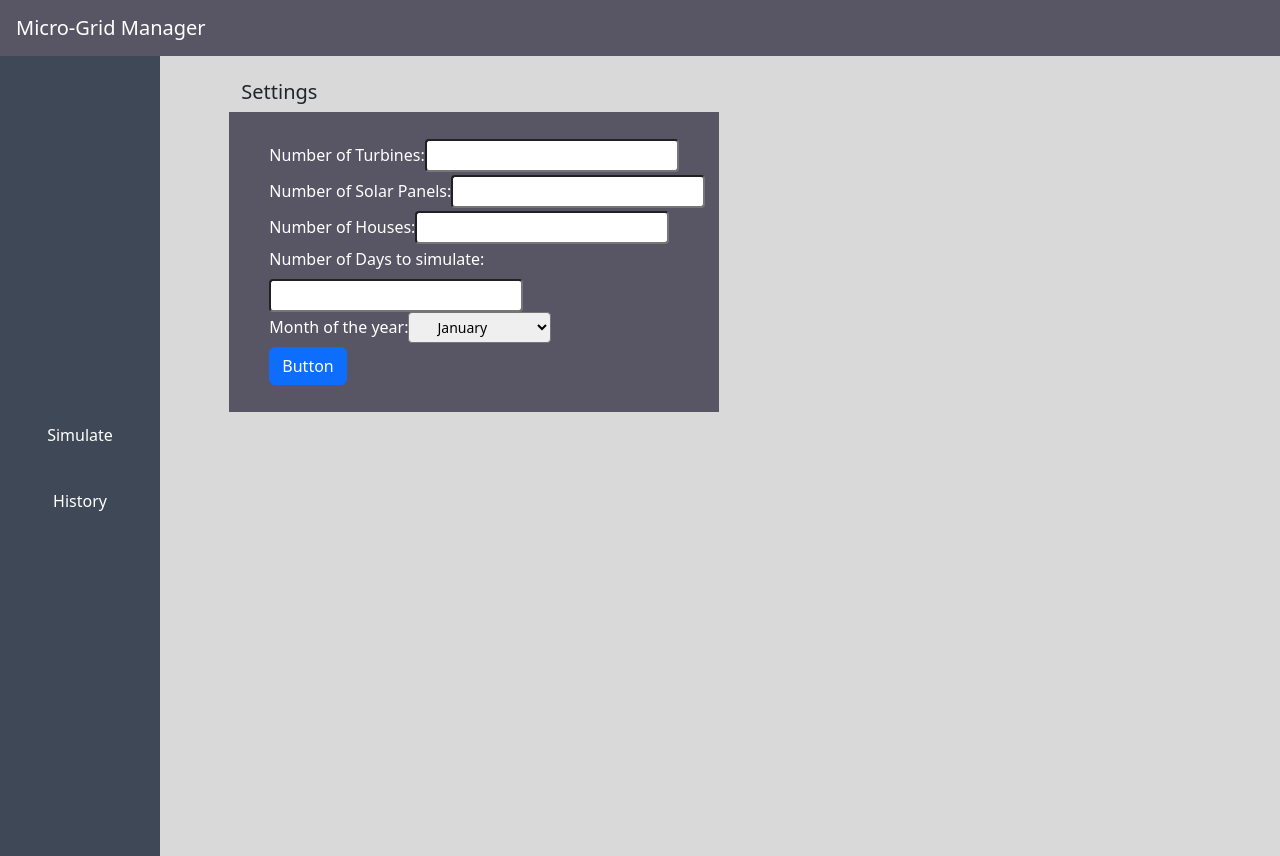
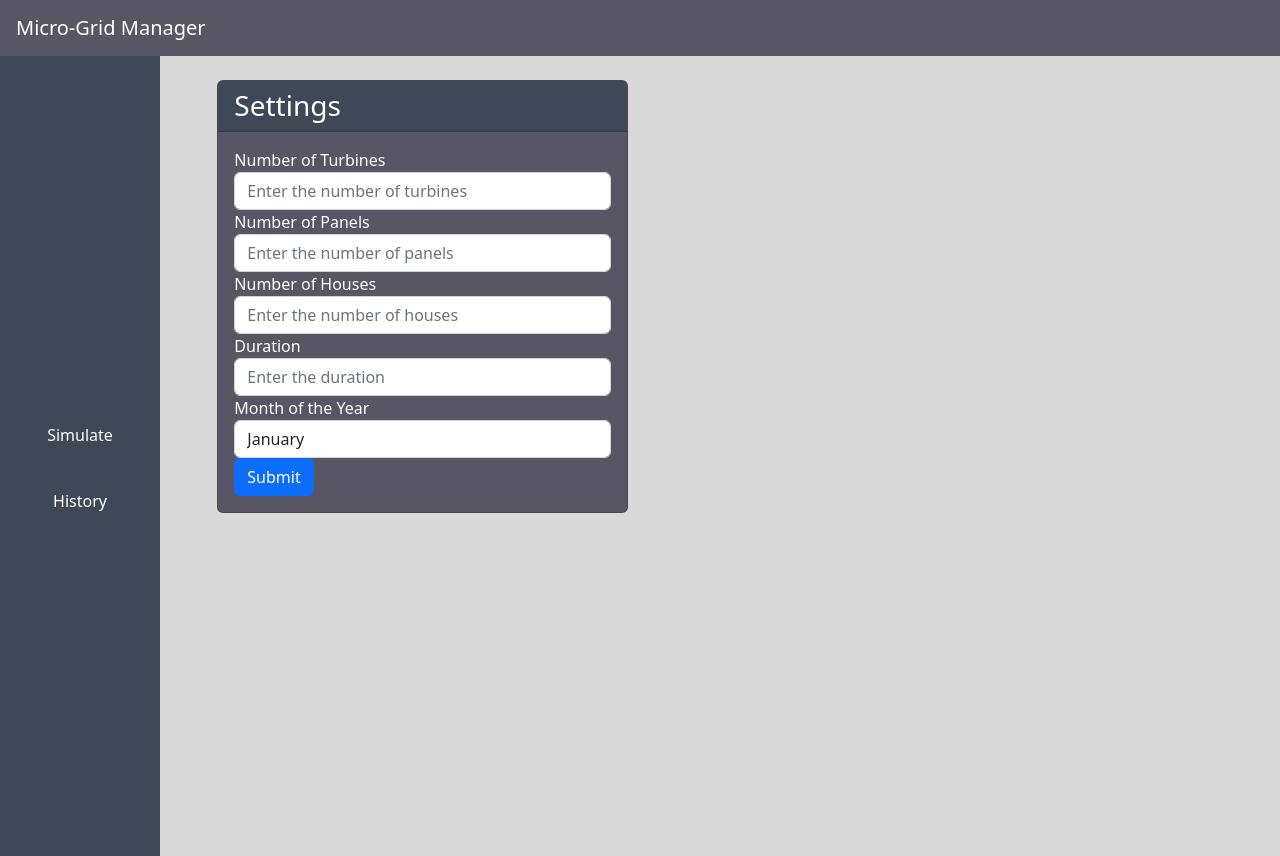
Before and after one commit to Luke270601/Micro-Grid-Management, a React (Create React App) app in the folder Micro-Grid Management/ClientApp/: page / in a window 1280 px wide. Built offline with nearby package versions, Linux system fonts and the light colour scheme.

Commit message:
fixed formatting on settings tab

```diff
--- a/Micro-Grid Management/ClientApp/src/css/custom.css
+++ b/Micro-Grid Management/ClientApp/src/css/custom.css
@@ -1,5 +1,3 @@
-
-
 .side-bar{
   align-content: center;
   width: 160px;
@@ -19,18 +17,15 @@ li{
   background: #D9D9D9;
 }
 
-form{
-  background: #585664;
-  width: 490px;
-  height: 300px;
-  padding-left: 40px;
-  color: white;
-  align-content: center;
-  display:grid;
+.card{
+background-color: #585664;
 }
 
-.h5{
-  background: #3F4856;
-  height: 30px;
-  width: 30px;
+.card-header{
+  color: white;
+  background-color: #3F4856;
 }
+
+label{
+  color: white;
+}
--- a/Micro-Grid Management/ClientApp/src/pages/Simulate.jsx
+++ b/Micro-Grid Management/ClientApp/src/pages/Simulate.jsx
@@ -5,9 +5,9 @@ import React from "react";
 export function Simulate() {
     function getSimData() {
         let duration = document.getElementById("duration").value
-        let turbineCount = document.getElementById("turbine-count").value
-        let panelCount = document.getElementById("panel-count").value
-        let houseCount = document.getElementById("house-count").value
+        let turbineCount = document.getElementById("turbines").value
+        let panelCount = document.getElementById("panels").value
+        let houseCount = document.getElementById("houses").value
 
         if (duration < 2 && turbineCount != null && panelCount != null && houseCount > 0) {
             $.getJSON("https://localhost:44314/api/Simulation?duration=" + duration + "&turbineCount=" + turbineCount +
@@ -34,22 +34,33 @@ export function Simulate() {
                 </div>
                 <div className={"col-4"}>
                     <br/>
-                    <div className={"container"}>
-                        <div className={"container"}>
-                            <h5>Settings</h5>
+                    <div className="card ">
+                            <h3 className="card-header text-lg-start">Settings</h3>
+                            <div className="card-body">
+                                <form>
+                                    <div className="form-group">
+                                        <label htmlFor="turbines">Number of Turbines</label>
+                                        <input type="number" className="form-control" id="turbines"
+                                               placeholder="Enter the number of turbines"/>
                                     </div>
-                        <form>
-                            <div>
-                                <label className={"form-label"}>Number of Turbines:</label>
-                                <input type="number" className="form-control-sm px-4" id="turbine-count"/><br/>
-                                <label className={"form-label"}>Number of Solar Panels:</label>
-                                <input type="number" className="form-control-sm px-4" id="panel-count"/><br/>
-                                <label className={"form-label"}>Number of Houses:</label>
-                                <input type="number" className="form-control-sm px-4" id="house-count"/><br/>
-                                <label className={"form-label"}>Number of Days to simulate:</label>
-                                <input type="number" className="form-control-sm px-4" id="duration"/><br/>
-                                <label className={"form-label"}>Month of the year:</label>
-                                <select className="form-control-sm px-4">
+                                    <div className="form-group">
+                                        <label htmlFor="panels">Number of Panels</label>
+                                        <input type="number" className="form-control" id="panels"
+                                               placeholder="Enter the number of panels"/>
+                                    </div>
+                                    <div className="form-group">
+                                        <label htmlFor="houses">Number of Houses</label>
+                                        <input type="number" className="form-control" id="houses"
+                                               placeholder="Enter the number of houses"/>
+                                    </div>
+                                    <div className="form-group">
+                                        <label htmlFor="duration">Duration</label>
+                                        <input type="number" className="form-control" id="duration"
+                                               placeholder="Enter the duration"/>
+                                    </div>
+                                    <div className="form-group">
+                                        <label htmlFor="month">Month of the Year</label>
+                                        <select className="form-control" id="month">
                                             <option>January</option>
                                             <option>February</option>
                                             <option>March</option>
@@ -62,10 +73,11 @@ export function Simulate() {
                                             <option>October</option>
                                             <option>November</option>
                                             <option>December</option>
-                                </select><br></br>
-                                <button type="button" className="btn btn-primary" onClick={getSimData}>Button</button>
+                                        </select>
                                     </div>
+                                    <button type="button" className="btn btn-primary" onClick={getSimData}>Submit</button>
                                 </form>
+                            </div>
                         </div>
                 </div>
             </div>
```
Lines whose indentation alone changed are shown as unchanged.
